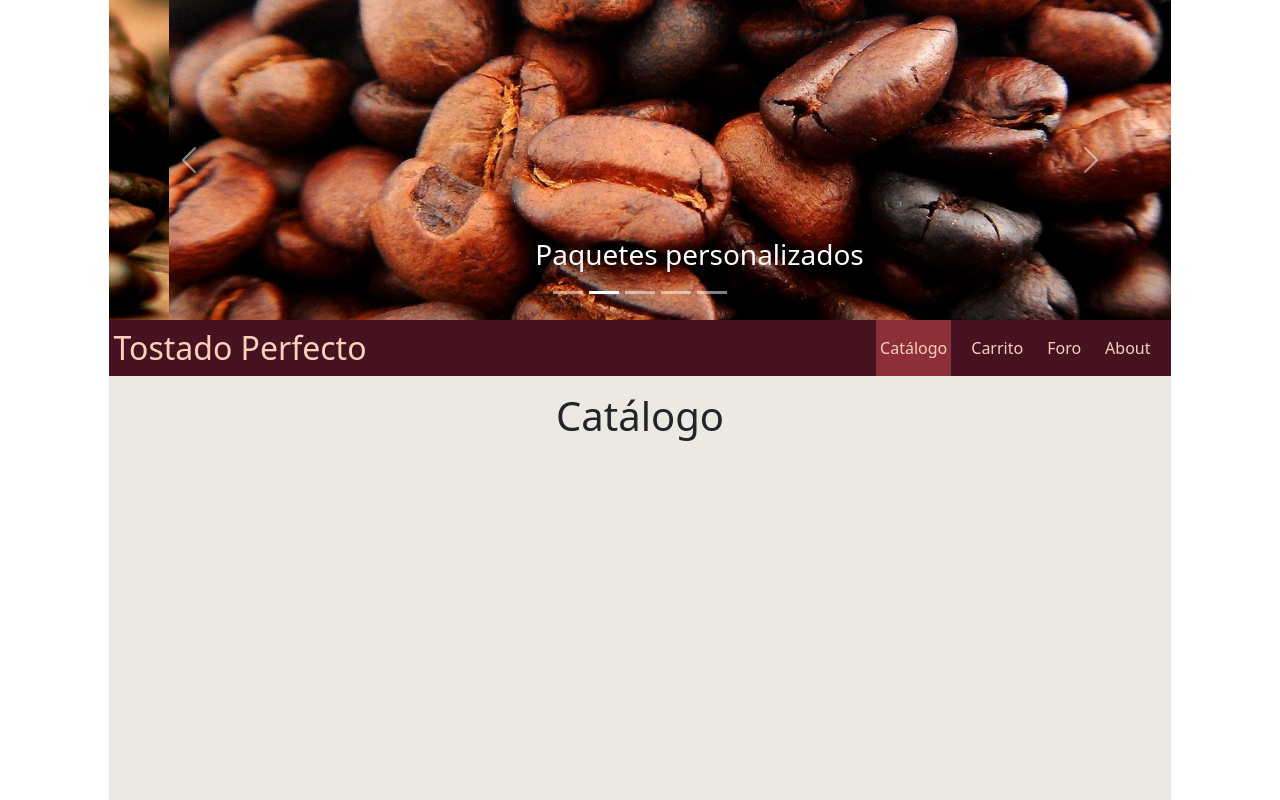
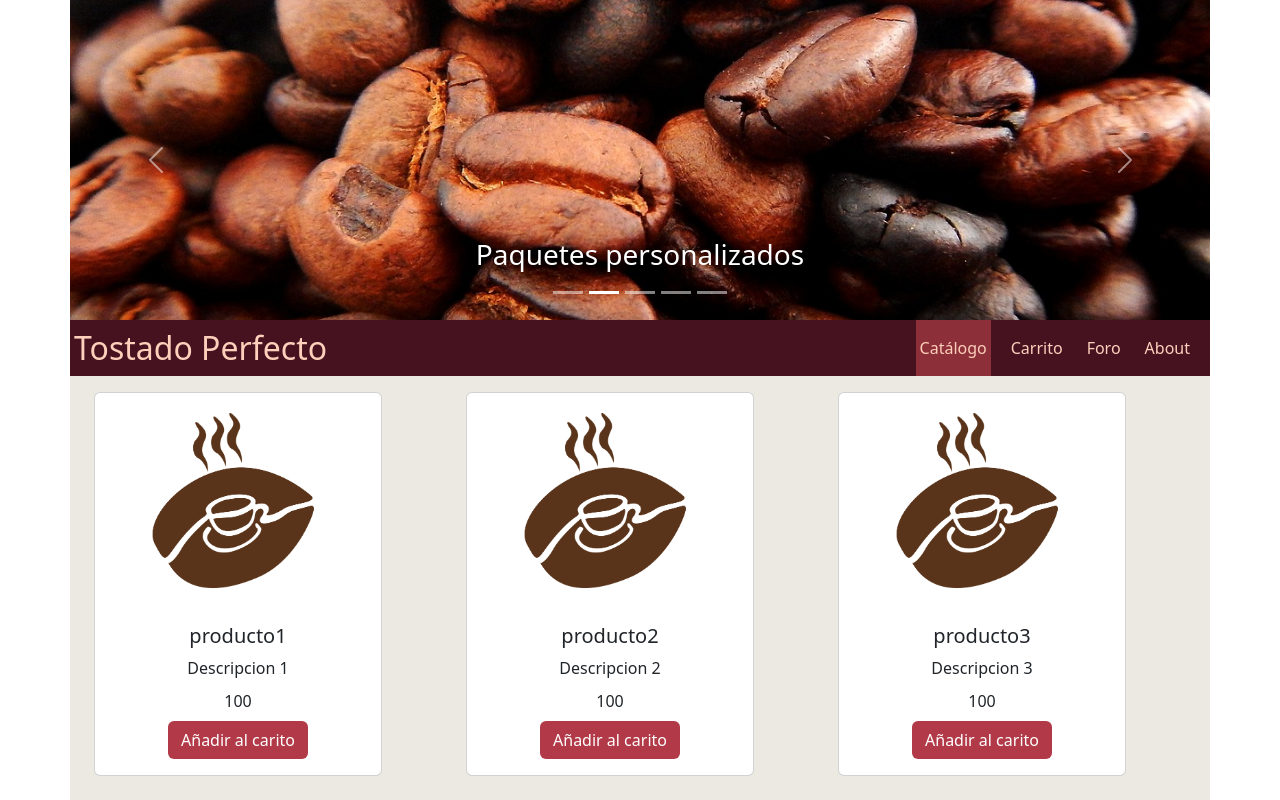
Before and after one commit to bootcamp-uchile-2024/grupo-4-frontend, a React (Vite) app in the folder TostadoPerfecto/: page /catalogo in a window 1280 px wide. Shown: the top 800 px of the page. Built offline with nearby package versions, Linux system fonts and the light colour scheme.

Commit message:
Add: Catalogo, data productos previsional, card producto

```diff
--- a/TostadoPerfecto/src/Body.css
+++ b/TostadoPerfecto/src/Body.css
@@ -1,7 +1,6 @@
 
 .body-container{
     background-color: #EBE9E1;
-    height: 30rem;
 }
 
 .container {
--- a/TostadoPerfecto/src/Body.tsx
+++ b/TostadoPerfecto/src/Body.tsx
@@ -3,7 +3,7 @@ import { Navbar } from "./Componentes/NavBar";
 
 import { About } from "./Paginas/About";
 import { Carrito } from "./Paginas/Carrito";
-import { Catalogo } from "./Paginas/Catalogo";
+import Catalogo from "./Componentes/Catalogo";
 import { Foro } from "./Paginas/Foro";
 import { Home } from "./Paginas/Home";
 import { Route, Routes } from "react-router-dom";
--- /dev/null
+++ b/TostadoPerfecto/src/Componentes/CardProducto.tsx
@@ -0,0 +1,39 @@
+
+import { Producto } from '../Servicios/interfaces'
+import { Button, Card } from 'react-bootstrap';
+
+
+interface ProductProps {
+    producto: Producto;
+}
+
+function CardProducto({ producto }: ProductProps) {
+    return (
+        <div>
+            <style type="text/css">
+                {`
+                    .btn-flat {
+                    background-color: #B23A48;
+                    color: white;
+                    margin-top: 10px;
+                    }
+
+                    .btn-flat:hover {
+                    background-color: #FCB9B2;
+                    }
+                    `}
+            </style>
+            <Card style={{ width: '18rem' }}>
+                <Card.Img variant="top" src={producto.imagen} alt={producto.nombre} />
+                <Card.Body>
+                    <Card.Title>{producto.nombre}</Card.Title>
+                    <Card.Text>{producto.descripcion}</Card.Text>
+                    <Card.Subtitle>{producto.precio}</Card.Subtitle>
+                    <Button variant="flat">Añadir al carito</Button>
+                </Card.Body>
+            </Card>
+        </div>
+    )
+}
+
+export default CardProducto;
--- /dev/null
+++ b/TostadoPerfecto/src/Componentes/Catalogo.tsx
@@ -0,0 +1,23 @@
+
+
+import { Container, Row, Col } from 'react-bootstrap';
+import { productosData } from '../Data/dataProductos';
+import CardProducto from './CardProducto';
+
+function Catalogo() {
+    return (
+        <div>
+            <Container>
+                <Row>
+                    {productosData.map(producto => (
+                        <Col md={4} className="mb-4" key={producto.id}>
+                            <CardProducto producto={producto} />
+                        </Col>
+                    ))}
+                </Row>
+            </Container>
+        </div>
+    )
+}
+
+export default Catalogo;
--- /dev/null
+++ b/TostadoPerfecto/src/Data/dataProductos.ts
@@ -0,0 +1,185 @@
+import {Producto, Tipo} from '../Servicios/interfaces';
+
+
+export const productosData: Producto[] = [
+    {
+        id: 1,
+        nombre: 'producto1',
+        descripcion: 'Descripcion 1',
+        precio: 100,
+        imagen: 'src/imagenes/logo.png',
+        stock: 1,
+        marca: 'marca',
+        origen: 'origen',
+        tipo: Tipo.accesorios,
+        formato: 'formato',
+        fecha: new Date,
+        categorias: {
+            id: 1,
+            nombre: 'nombre categoria'
+        },
+        destacado: false,
+    },
+    {
+        id: 2,
+        nombre: 'producto2',
+        descripcion: 'Descripcion 2',
+        precio: 100,
+        imagen: 'src/imagenes/logo.png',
+        stock: 1,
+        marca: 'marca',
+        origen: 'origen',
+        tipo: Tipo.accesorios,
+        formato: 'formato',
+        fecha: new Date,
+        categorias: {
+            id: 2,
+            nombre: 'nombre categoria'
+        },
+        destacado: true,
+    },
+    {
+        id: 3,
+        nombre: 'producto3',
+        descripcion: 'Descripcion 3',
+        precio: 100,
+        imagen: 'src/imagenes/logo.png',
+        stock: 1,
+        marca: 'marca',
+        origen: 'origen',
+        tipo: Tipo.accesorios,
+        formato: 'formato',
+        fecha: new Date,
+        categorias: {
+            id: 3,
+            nombre: 'nombre categoria'
+        },
+        destacado: true,
+    },
+    {
+        id: 4,
+        nombre: 'producto4',
+        descripcion: 'Descripcion 4',
+        precio: 100,
+        imagen: 'src/imagenes/logo.png',
+        stock: 1,
+        marca: 'marca',
+        origen: 'origen',
+        tipo: Tipo.accesorios,
+        formato: 'formato',
+        fecha: new Date,
+        categorias: {
+            id: 4,
+            nombre: 'nombre categoria'
+        },
+        destacado: true,
+    },
+    {
+        id: 5,
+        nombre: 'producto5',
+        descripcion: 'Descripcion 5',
+        precio: 100,
+        imagen: 'src/imagenes/logo.png',
+        stock: 1,
+        marca: 'marca',
+        origen: 'origen',
+        tipo: Tipo.accesorios,
+        formato: 'formato',
+        fecha: new Date,
+        categorias: {
+            id: 5,
+            nombre: 'nombre categoria'
+        },
+        destacado: true,
+    },
+    {
+        id: 6,
+        nombre: 'producto6',
+        descripcion: 'Descripcion 6',
+        precio: 100,
+        imagen: 'src/imagenes/logo.png',
+        stock: 1,
+        marca: 'marca',
+        origen: 'origen',
+        tipo: Tipo.accesorios,
+        formato: 'formato',
+        fecha: new Date,
+        categorias: {
+            id: 6,
+            nombre: 'nombre categoria'
+        },
+        destacado: true,
+    },
+    {
+        id: 7,
+        nombre: 'producto7',
+        descripcion: 'Descripcion 7',
+        precio: 100,
+        imagen: 'src/imagenes/logo.png',
+        stock: 1,
+        marca: 'marca',
+        origen: 'origen',
+        tipo: Tipo.accesorios,
+        formato: 'formato',
+        fecha: new Date,
+        categorias: {
+            id: 7,
+            nombre: 'nombre categoria'
+        },
+        destacado: true,
+    },
+    {
+        id: 8,
+        nombre: 'producto8',
+        descripcion: 'Descripcion 8',
+        precio: 100,
+        imagen: 'src/imagenes/logo.png',
+        stock: 1,
+        marca: 'marca',
+        origen: 'origen',
+        tipo: Tipo.accesorios,
+        formato: 'formato',
+        fecha: new Date,
+        categorias: {
+            id: 8,
+            nombre: 'nombre categoria'
+        },
+        destacado: true,
+    },
+    {
+        id: 9,
+        nombre: 'producto9',
+        descripcion: 'Descripcion 9',
+        precio: 100,
+        imagen: 'src/imagenes/logo.png',
+        stock: 1,
+        marca: 'marca',
+        origen: 'origen',
+        tipo: Tipo.accesorios,
+        formato: 'formato',
+        fecha: new Date,
+        categorias: {
+            id: 9,
+            nombre: 'nombre categoria'
+        },
+        destacado: true,
+    },
+    {
+        id: 10,
+        nombre: 'producto10',
+        descripcion: 'Descripcion 10',
+        precio: 100,
+        imagen: 'src/imagenes/logo.png',
+        stock: 1,
+        marca: 'marca',
+        origen: 'origen',
+        tipo: Tipo.accesorios,
+        formato: 'formato',
+        fecha: new Date,
+        categorias: {
+            id: 10,
+            nombre: 'nombre categoria'
+        },
+        destacado: true,
+    },
+]
--- a/TostadoPerfecto/src/Paginas/Catalogo.tsx
+++ /dev/null
@@ -1,9 +0,0 @@
-
-
-export function Catalogo() {
-    return (
-        <>
-        <h1>Catálogo</h1>
-        </>
-    )
-}
--- a/TostadoPerfecto/src/Servicios/interfaces.tsx
+++ b/TostadoPerfecto/src/Servicios/interfaces.tsx
@@ -27,4 +27,5 @@ interface Producto {
     destacado: boolean;
 }
 
-export type {Tipo, Categorias, Producto};
+export { Tipo };
+export type { Categorias, Producto };
```
Also changed, not shown: TostadoPerfecto/src/Componentes/CardProducto.css (added).
